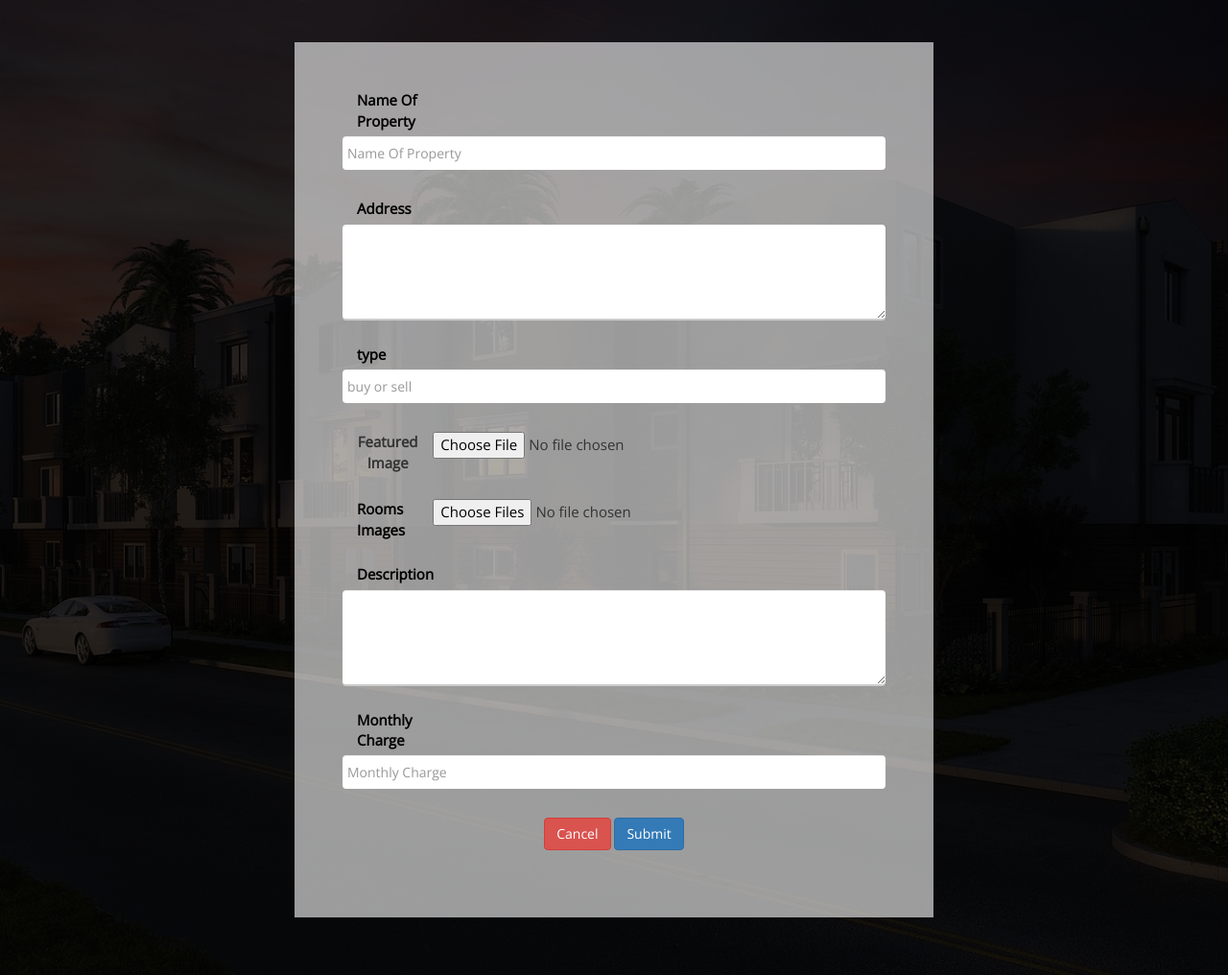
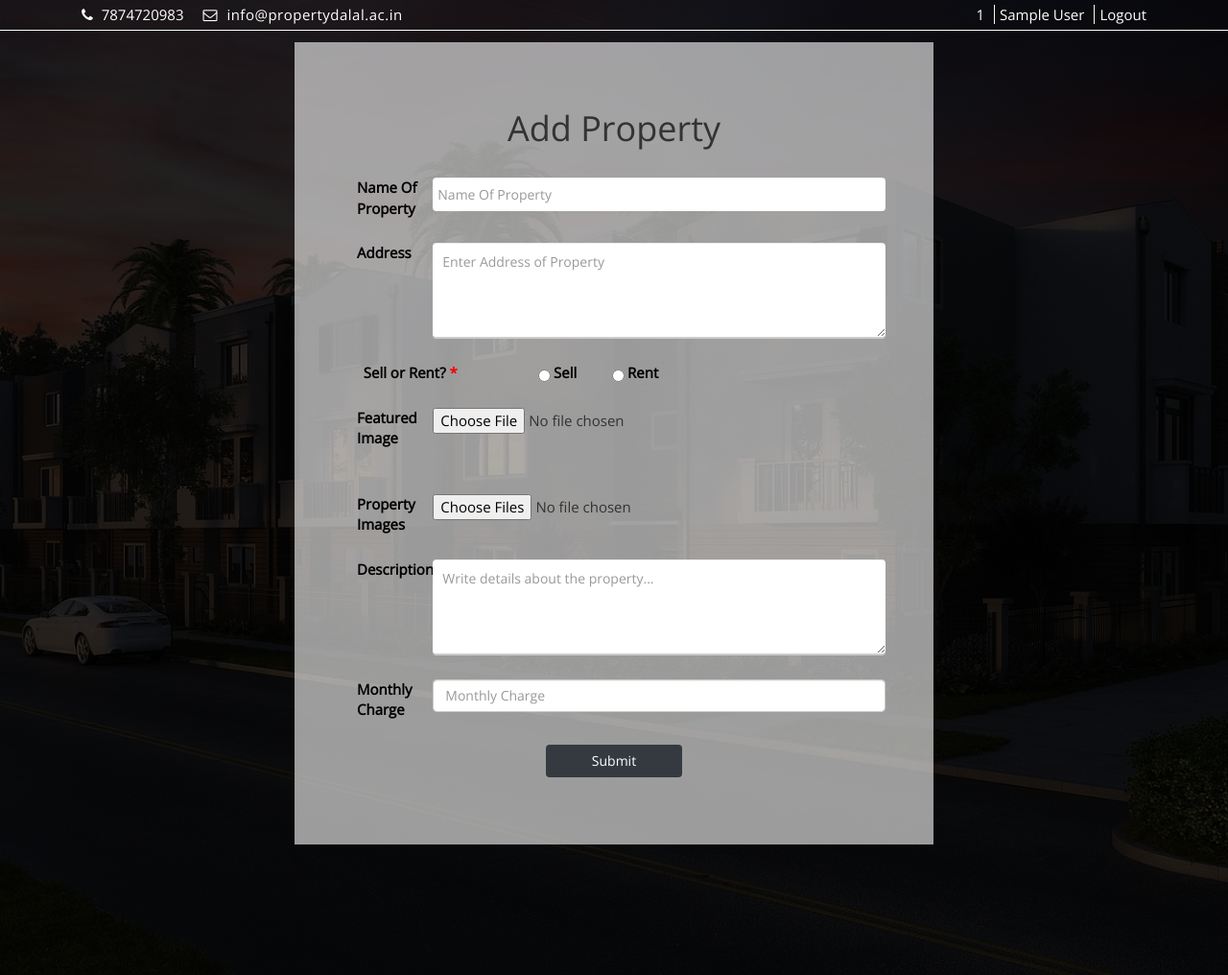
Before and after one commit to tirth485/PropertyDalal, a PHP site: page /insertproperty.php in a window 1280 px wide. Shown: the whole page at 96% size. Run offline with PHP 8.4, Linux system fonts and the light colour scheme; the visitor is signed in with stand-in values (Sample User, id 1).

Commit message:
Allow image only on file select

```diff
--- a/header.php
+++ b/header.php
@@ -1,5 +1,8 @@
-<html>
-<head>
+<?php
+  session_start();
+?>
+  <html><head>
+
     <meta charset="utf-8">
     <meta http-equiv="X-UA-Compatible" content="IE=edge">
     <meta name="viewport" content="width=device-width, initial-scale=1">
@@ -48,7 +51,7 @@
   <!-- END SCROLL TOP BUTTON -->
 
   <!-- Start header section -->
-  <header id="aa-header">
+  <div id="aa-header">
     <div class="container">
       <div class="row">
         <div class="col-md-12">
@@ -68,7 +71,7 @@
               <div class="col-md-6 col-sm-6 col-xs-6">
                 <div class="aa-header-right">
                   <?php
-                    session_start();
+
 
                     if(isset($_SESSION['userid']) && isset($_SESSION['name'])){
                       echo "<a href='#' class='aa-register'>".$_SESSION['userid']."</a>";
@@ -89,5 +92,6 @@
         </div>
       </div>
     </div>
-  </header>
+  </div>
+  </body>
   </html>
--- a/insertproperty.php
+++ b/insertproperty.php
@@ -1,5 +1,17 @@
 <!DOCTYPE html>
 <html lang="en">
+<?php
+  session_start();
+  require('header.php');
+
+  if (isset($_SESSION['userid'])){
+    //User has logged in so property can be inserted...
+  }
+  else{
+    //User has not logged in so property cannot be inserted...
+    header("Location: ".$_SERVER['SERVER_NAME']."/index.php");
+  }
+?>
   <head>
 
     <link rel="stylesheet" href="https://maxcdn.bootstrapcdn.com/bootstrap/4.3.1/css/bootstrap.min.css">
@@ -12,7 +24,7 @@
     <meta charset="utf-8">
     <meta http-equiv="X-UA-Compatible" content="IE=edge">
     <meta name="viewport" content="width=device-width, initial-scale=1">
-    <title>Home Property | Register</title>
+    <title>Insert Property</title>
 
     <!-- Favicon -->
     <link rel="shortcut icon" href="img/favicon.ico" type="image/x-icon">
@@ -39,17 +51,10 @@
     <link href='https://fonts.googleapis.com/css?family=Vollkorn' rel='stylesheet' type='text/css'>
     <link href='https://fonts.googleapis.com/css?family=Open+Sans' rel='stylesheet' type='text/css'>
 
-
-    <!-- HTML5 shim and Respond.js for IE8 support of HTML5 elements and media queries -->
-    <!-- WARNING: Respond.js doesn't work if you view the page via file:// -->
-    <!--[if lt IE 9]>
-      <script src="https://oss.maxcdn.com/html5shiv/3.7.2/html5shiv.min.js"></script>
-      <script src="https://oss.maxcdn.com/respond/1.4.2/respond.min.js"></script>
-    <![endif]-->
-
   </head>
 
   <body>
+
   <section id="aa-signin">
     <div class="container">
       <div class="row">
@@ -58,39 +63,60 @@
             <div class="aa-signin-form">
               <div class="aa-signin-form-title">
 
+                <p class="h1">Add Property</p>
+                <br>
+
                 <form method="POST" action="property_insert_handler.php"  enctype="multipart/form-data">
                 <div class="aa-single-field">
                  <label for="inputEmail" class="col-lg-2 control-label">Name Of Property</label>
-                 <input type="text" name="name" class="form-control"  placeholder="Name Of Property">
+                 <input type="text" name="name" class="col-lg-10 form-control"  placeholder="Name Of Property">
                 </div>
                 <div class="aa-single-field">
                   <label for="textArea" class="col-lg-2 control-label">Address</label>
-
-                  <textarea class="form-control" name="address" rows="3" id="textArea"></textarea>
-                </div>
-                <div class="aa-single-field">
-                <label for="inputPassword" class="col-lg-2 control-label">type</label>
-                <input type="text" name="type" class="form-control"  placeholder="buy or sell">
+                  <textarea class="form-control col-lg-10 " placeholder="Enter Address of Property " name="address" rows="3" id="textArea"></textarea>
                 </div>
 
-                <label for="textArea" class="col-lg-2 control-label">Featured Image</label>
-                <input type="file" name="xxx" id="fileSelect"><br><br>
+                <div class=" aa-single-field" >
+
+                  <div class="col-lg-3">
+                    <label for="type" class="control-label">Sell or Rent? <span class="required">*</span></label><br>
+                  </div>
+                  <div class="col-lg-6">
+                    <div class="form-check form-check-inline" style="padding-right:10% ;">
+                      <input class="form-check-input" type="radio" id="sell" name="type" value="sell">
+                      <label for="age1">Sell</label><br>
+                    </div>
+
+                    <div class="form-check form-check-inline" style="padding-right:10% ;">
+                      <input class="form-check-input" type="radio" id="rent" name="type" value="rent">
+                      <label for="age2">Rent</label><br>
+                    </div>
+                  </div>
+                </div>
+
 
                 <div class="aa-single-field">
-                <label for="textArea" class="col-lg-2 control-label">Rooms Images</label>
-                <input type="file" name="img[]" multiple>
+                  <label for="textArea" class="col-lg-2 control-label">Featured Image</label>
+                  <input type="file" name="feature_image" accept="image/*" id="fileSelect"><br><br>
                 </div>
+
                 <div class="aa-single-field">
-                <label for="textArea" class="col-lg-2 control-label">Description</label>
-                <textarea class="form-control" name="description" rows="3" id="textArea"></textarea>
+                  <label for="textArea" class="col-lg-2 control-label">Property Images</label>
+                  <input type="file" name="property_images[]" accept="image/*" multiple>
                 </div>
+
+                <div class="aa-single-field">
+                  <label for="textArea" class="col-lg-2 control-label">Description:  </label>
+                  <textarea class=" col-lg-10 form-control" placeholder="Write details about the property..." name="description" rows="3" id="textArea"></textarea>
+                </div>
+
                 <div class="aa-single-field">
                   <label for="inputPassword" class="col-lg-2 control-label">Monthly Charge</label>
-                <input type="text" name="price" class="form-control"  placeholder="Monthly Charge">
+                  <input type="number" name="price" class="col-lg-10 form-control"  placeholder="Monthly Charge">
                 </div>
+
                 <div class="aa-single-field">
-                <button type="reset" class="btn btn-danger">Cancel</button>
-                <button type="submit" name="submit" class="btn btn-primary">Submit</button>
+                  <button type="submit" name="submit" class="col-3 btn btn-dark">Submit</button>
                 </div>
                 </form>
                 </div>
```
Also changed, not shown: property_insert_handler.php (+6 -6 lines). Lines whose indentation alone changed are shown as unchanged.
